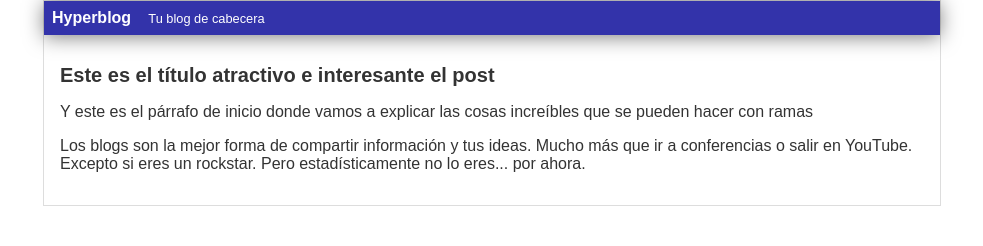
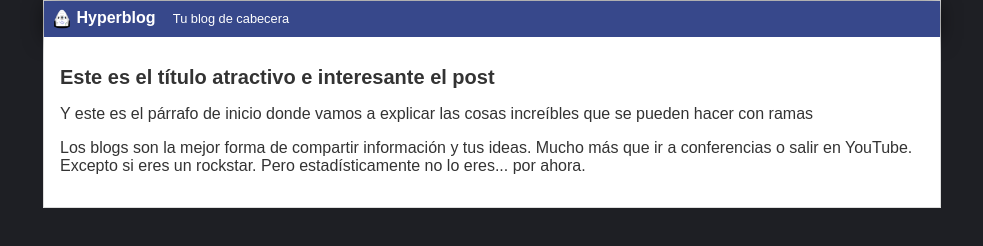
Before and after one commit to theWolflone/hyperblog, a plain HTML site: page blogpost.html in a window 1280 px wide. Shown: the whole page, without its empty margins (148-1131 px from the left). Drawn offline with Linux system fonts and the light colour scheme.

Commit message:
Color de fondo, logo nuevo y mejor color de header

```diff
--- a/blogpost.html
+++ b/blogpost.html
@@ -10,6 +10,7 @@
   <body>
     <div id="container">
       <div id="cabecera">
+        <img id="logo" src="imagenes/dragon.webp" alt="Hyperblog">
         Hyperblog
         <span id="tagline">Tu blog de cabecera</span>
       </div>
--- a/css/estilos.css
+++ b/css/estilos.css
@@ -1,4 +1,5 @@
 body {
+  background:#1e1f24;
   color: #333;
   text-align: left;
   font-family: "Arial";
@@ -8,12 +9,17 @@ body {
 }
 
 #cabecera {
-  background: #33a;
+  background: #37488b;
   box-shadow: 0 2px 20px 0 rgba(0, 0, 0, 0.5);
   color: #fff;
   font-weight: 700;
   margin: 0;
   padding: 0.5em;
+}
+
+#cabecera #logo{
+  width: 20px;
+  vertical-align: middle;
 }
 
 #cabecera #tagline {
@@ -35,5 +41,6 @@ body {
 }
 
 #post {
+  background: white;
   padding: 1em;
 }
```
